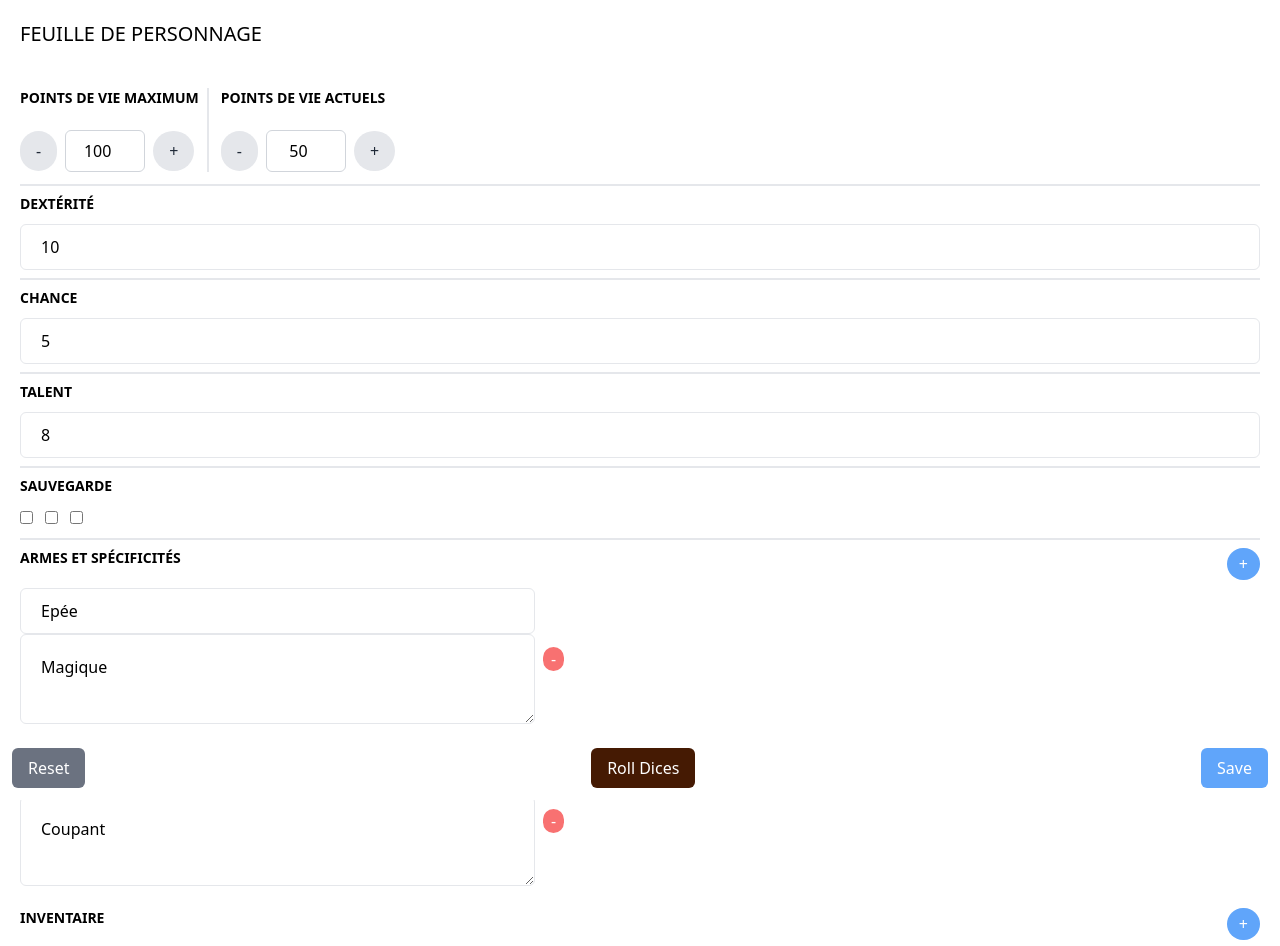
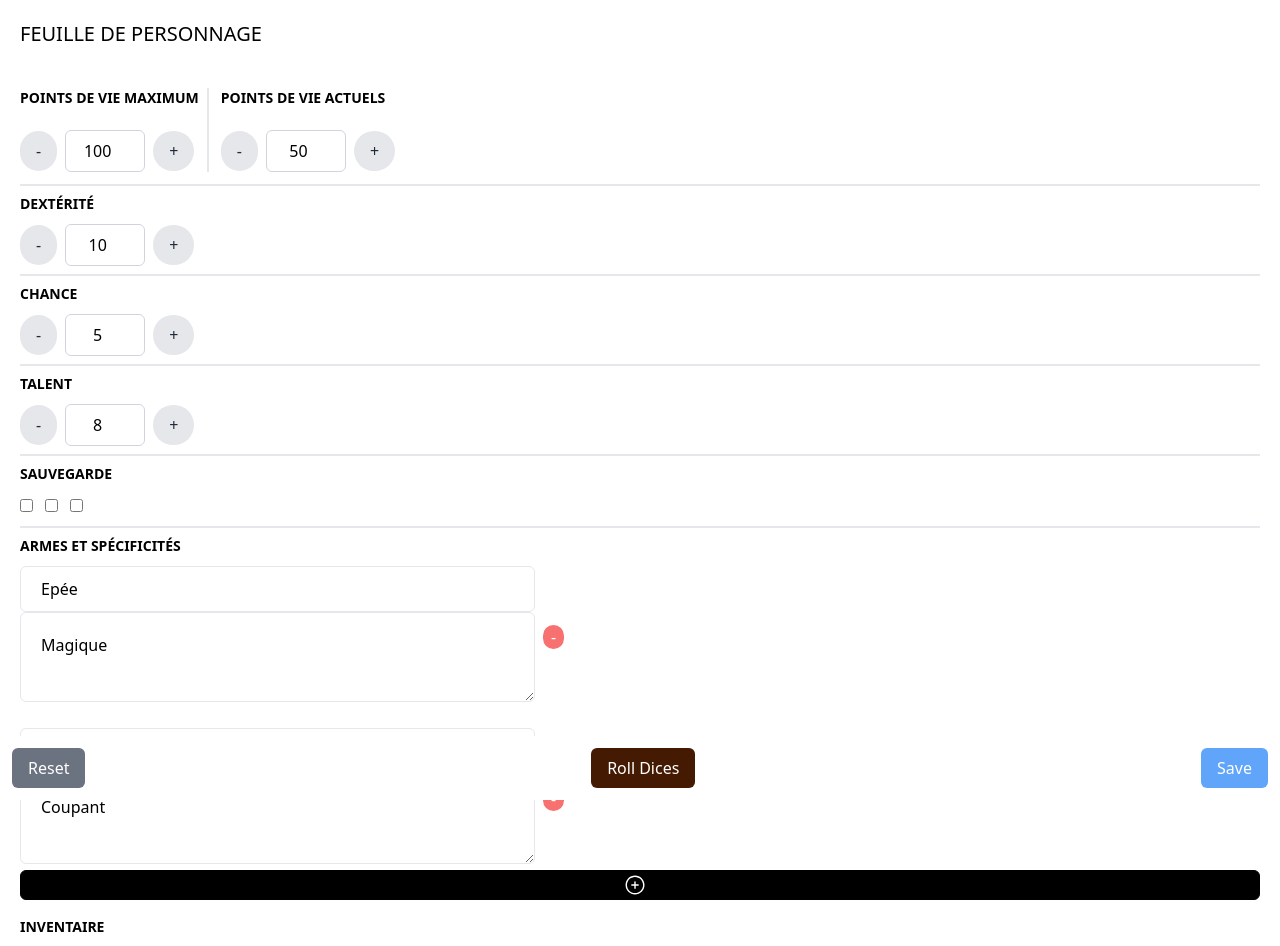
Before and after one commit to adrienvidal/jdr-character-sheet, a React (Vite) app: page / in a window 1280 px wide. Shown: the top 946 px of the page. Built offline with nearby package versions, Linux system fonts and the light colour scheme; what tailgrids would draw is missing.

Commit message:
add ButtonAdd comp

```diff
--- a/src/App.jsx
+++ b/src/App.jsx
@@ -11,6 +11,7 @@ import TextAreaBlock from './components/TextAreaBlock'
 import BottomNav from './components/BottomNav'
 import Modal from './components/Modal'
 import RollDice from './components/RollDice'
+import ButtonAdd from './components/Buttons'
 
 const style = {
   blockA: 'border-b-2 py-2'
@@ -159,11 +160,10 @@ function App() {
             <div key={i} className={style.blockA}>
               <Label title={label} />
               <div>
-                <Input
-                  type='number'
+                <NumberInput
                   id={id}
                   value={formData[id]}
-                  onChange={handleChange}
+                  handleStateChange={handleChange}
                 />
               </div>
             </div>
@@ -195,9 +195,10 @@ function App() {
           <div className='relative py-2'>
             <Label title={config.weapons.label} />
 
+            <div className='flex flex-col gap-5'>
               {formData.weapons.map((weapon, index) => {
                 return (
-                <div key={index} className='flex gap-2 mt-5'>
+                  <div key={index} className='flex gap-2'>
                     <div>
                       <Input
                         type='text'
@@ -224,13 +225,9 @@ function App() {
                   </div>
                 )
               })}
-            <div className='absolute right-0 top-2'>
-              <input
-                type='submit'
-                value='+'
-                className='bg-blue-400 text-white px-3 p-1 rounded-full cursor-pointer'
-                onClick={() => handleListAdd('weapons')}
-              />
+            </div>
+            <div className=''>
+              <ButtonAdd handleClick={() => handleListAdd('weapons')} />
             </div>
           </div>
         )}
@@ -239,9 +236,11 @@ function App() {
         {config.inventary && (
           <div className='relative py-2'>
             <Label title={config.inventary.label} />
+
+            <div className='flex flex-col gap-5'>
               {formData.inventary.map((item, index) => {
                 return (
-                <div key={index} className='flex gap-2 mt-5'>
+                  <div key={index} className='flex gap-2'>
                     <div>
                       <Input
                         type='text'
@@ -268,13 +267,9 @@ function App() {
                   </div>
                 )
               })}
-            <div className='absolute right-0 top-2'>
-              <input
-                type='submit'
-                value='+'
-                className='bg-blue-400 text-white px-3 p-1 rounded-full cursor-pointer'
-                onClick={() => handleListAdd('inventary')}
-              />
+            </div>
+            <div className=''>
+              <ButtonAdd handleClick={() => handleListAdd('inventary')} />
             </div>
           </div>
         )}
--- /dev/null
+++ b/src/components/Buttons.jsx
@@ -0,0 +1,33 @@
+import React from 'react'
+
+const ButtonAdd = ({ handleClick }) => {
+  return (
+    <button
+      onClick={handleClick}
+      className='bg-black border-black border w-full rounded-md inline-flex items-center justify-center py-1 px-7 text-center text-sm font-medium text-white disabled:bg-gray-3 disabled:border-gray-3 disabled:text-dark-5 active:bg-[#1B44C8] active:border-[#1B44C8]'
+    >
+      <span className='mr-[10px]'>
+        <svg
+          width={20}
+          height={20}
+          viewBox='0 0 20 20'
+          fill='none'
+          xmlns='http://www.w3.org/2000/svg'
+          className='fill-current'
+        >
+          <g clipPath='url(#clip0_906_8052)'>
+            <path d='M13.1875 9.28125H10.6875V6.8125C10.6875 6.4375 10.375 6.125 9.96875 6.125C9.59375 6.125 9.28125 6.4375 9.28125 6.84375V9.3125H6.8125C6.4375 9.3125 6.125 9.625 6.125 10.0312C6.125 10.4062 6.4375 10.7187 6.84375 10.7187H9.3125V13.1875C9.3125 13.5625 9.625 13.875 10.0312 13.875C10.4062 13.875 10.7187 13.5625 10.7187 13.1562V10.6875H13.1875C13.5625 10.6875 13.875 10.375 13.875 9.96875C13.875 9.59375 13.5625 9.28125 13.1875 9.28125Z' />
+            <path d='M10 0.5625C4.78125 0.5625 0.5625 4.78125 0.5625 10C0.5625 15.2188 4.8125 19.4688 10.0312 19.4688C15.25 19.4688 19.5 15.2188 19.5 10C19.4688 4.78125 15.2188 0.5625 10 0.5625ZM10 18.0625C5.5625 18.0625 1.96875 14.4375 1.96875 10C1.96875 5.5625 5.5625 1.96875 10 1.96875C14.4375 1.96875 18.0625 5.5625 18.0625 10C18.0625 14.4375 14.4375 18.0625 10 18.0625Z' />
+          </g>
+          <defs>
+            <clipPath id='clip0_906_8052'>
+              <rect width={20} height={20} fill='white' />
+            </clipPath>
+          </defs>
+        </svg>
+      </span>
+    </button>
+  )
+}
+
+export default ButtonAdd
--- a/src/components/RollDice.jsx
+++ b/src/components/RollDice.jsx
@@ -15,8 +15,8 @@ export default function RollDice() {
 
   return (
     <div className='flex items-center justify-center'>
-      {Object.entries(result).map(([key, value], i) => (
-        <div className='flex flex-col items-center justify-center p-5 space-y-4'>
+      {Object.entries(result).map(([key, value]) => (
+        <div key={key} className='flex flex-col items-center justify-center p-5 space-y-4'>
           {/* Dice Result */}
           <div
             className={`w-20 h-20 flex items-center justify-center text-white font-bold text-3xl rounded-lg
```
Lines whose indentation alone changed are shown as unchanged.
